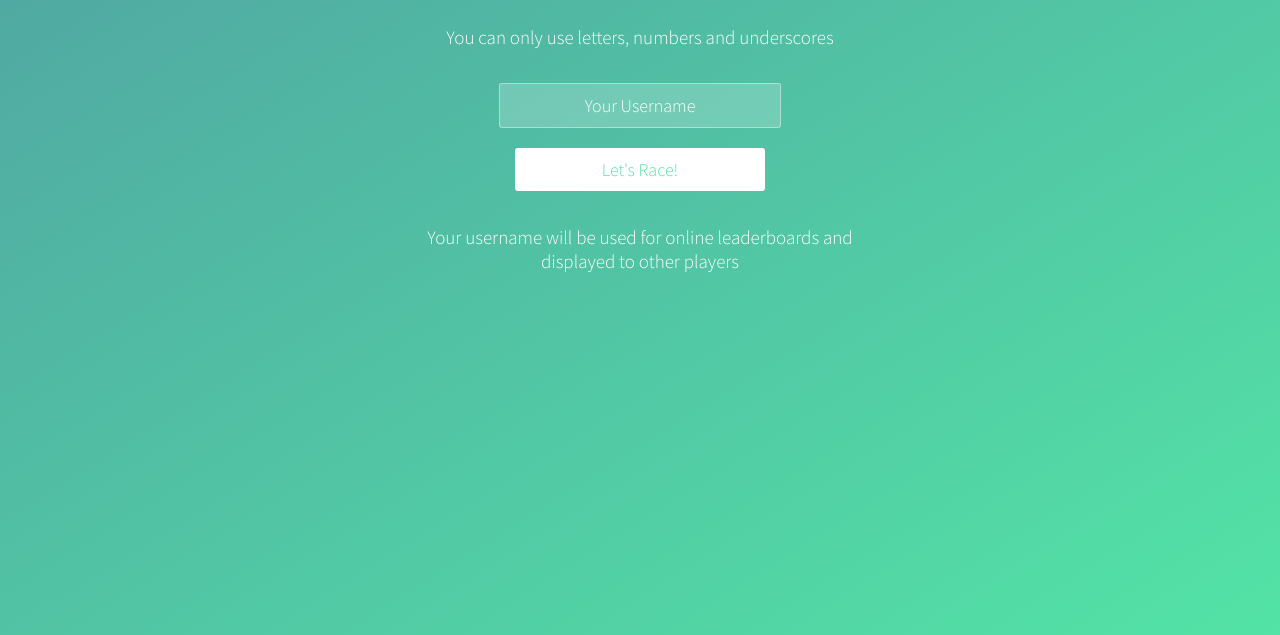
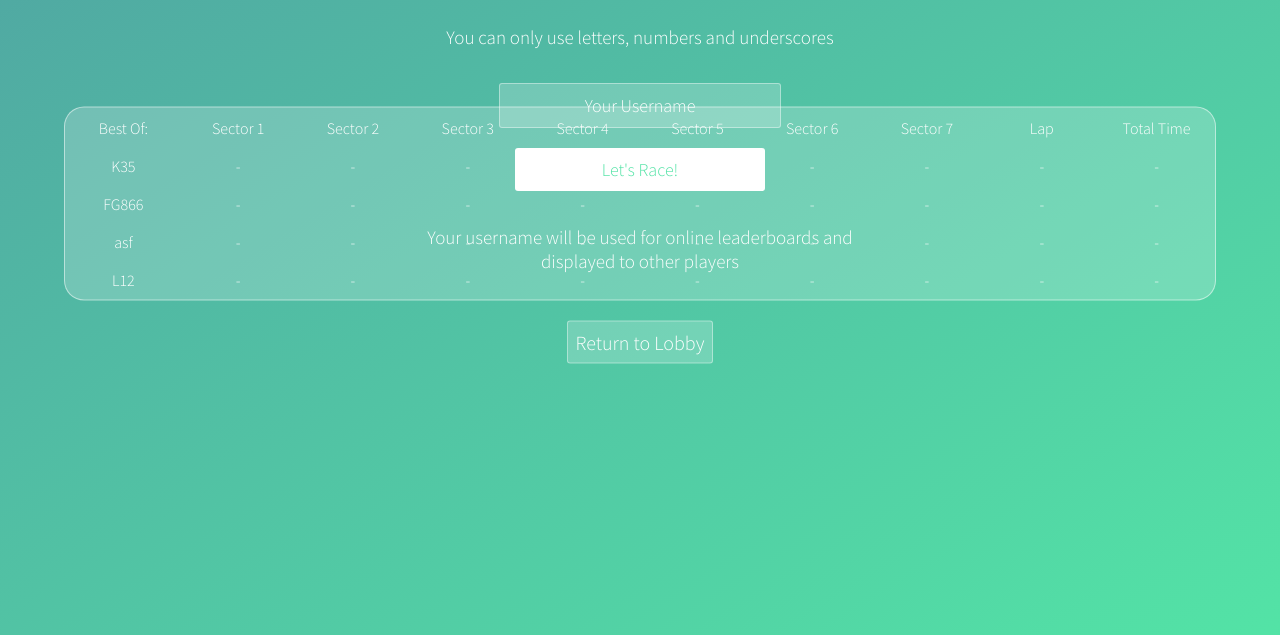
Before and after one commit to sakars/R1G-Websocket, a website: page static/game/index.html in a window 1280 px wide. Shown: the part 165-800 px from the top of the page. Drawn offline with nearby package versions, Linux system fonts and the light colour scheme.

Commit message:
added end screen stats showing

```diff
--- a/static/game/index.html
+++ b/static/game/index.html
@@ -82,6 +82,73 @@
       <p>Your username will be used for online leaderboards and displayed to other players</p>
     </div>
   </div>
+  <div class = "endScreenWrapper" id = "endScreen">
+    <div class = "endScreenContainer">
+        <table class="tg">
+          <tr>
+            <th>Best Of:</th>
+            <th>Sector 1</th>
+            <th>Sector 2</th>
+            <th>Sector 3</th>
+            <th>Sector 4</th>
+            <th>Sector 5</th>
+            <th>Sector 6</th>
+            <th>Sector 7</th>
+            <th>Lap</th>
+            <th>Total Time</th>
+          </tr>
+          <tr id = "player1EndStats">
+            <td>K35</td>
+            <td>-</td>
+            <td>-</td>
+            <td>-</td>
+            <td>-</td>
+            <td>-</td>
+            <td>-</td>
+            <td>-</td>
+            <td>-</td>
+            <td>-</td>
+          </tr>
+          <tr id = "player2EndStats">
+            <td>FG866</td>
+            <td>-</td>
+            <td>-</td>
+            <td>-</td>
+            <td>-</td>
+            <td>-</td>
+            <td>-</td>
+            <td>-</td>
+            <td>-</td>
+            <td>-</td>
+          </tr>
+          <tr id = "player3EndStats">
+            <td>asf</td>
+            <td>-</td>
+            <td>-</td>
+            <td>-</td>
+            <td>-</td>
+            <td>-</td>
+            <td>-</td>
+            <td>-</td>
+            <td>-</td>
+            <td>-</td>
+          </tr>
+          <tr id = "player4EndStats">
+            <td>L12</td>
+            <td>-</td>
+            <td>-</td>
+            <td>-</td>
+            <td>-</td>
+            <td>-</td>
+            <td>-</td>
+            <td>-</td>
+            <td>-</td>
+            <td>-</td>
+          </tr>
+        </table>
+        <button id = "returnToLobbyFromEnd" onclick = "endScreen.style.display = 'none';">Return to Lobby</button>
+    </div>
+</div>
   <div id = "gameStartNumber" class = ""></div>
   <script src="/socket.io/socket.io.js"></script>
   <script src="/js/SVGBuilder.js"></script>
--- a/static/game/sockets.js
+++ b/static/game/sockets.js
@@ -8,6 +8,7 @@ var deltas;
 var username;
 function getStartUser(){
     username = capitalizeFirstLetter(userN.value);
+    displayEndScreen();
     if(/^\w+$/.test(username)){
       loginScreen.style.display = "none";
       connectSocket();
@@ -140,6 +141,7 @@ function connectSocket() {
     }
     gameStandingsScreen1.style.display = "none";
     gameStandingsScreen2.style.display = "none";
+    displayEndScreen();
     queueBoard.style.display = "block";
     queueStart.innerHTML = "Queue in!";
     queueStart.style.backgroundColor = "rgba(255, 255, 255, 0.3)";
@@ -154,6 +156,24 @@ function connectSocket() {
       standingsListTimes.childNodes[index*2 + 1].innerHTML = pltimerray[index];
     };
   });
+}
+
+function displayEndScreen(){
+  endScreen.style.display = "block";
+  let playerray = ["grr", "l", "zz", "goe"];//all player usernames in order
+  let pltimerray = [
+    ["44", "56", "92", "19420","44", "56", "92", "7777", "9992"],
+    ["44", "56", "92", "19420","44", "56", "92", "7777", "9994"],
+    ["44", "56", "92", "19420","44", "56", "92", "7777", "9997"],
+    ["44", "56", "92", "19420","44", "56", "92", "7777", "9999"]
+  ];//2d array with all players' best times of: each of the 7 sectors + best lap time + total time
+  for(i = 0; i < playerray.length; i++){
+    let cPlayerRow = document.getElementById("player" + (i+1) + "EndStats");
+    cPlayerRow.childNodes[1].innerHTML = playerray[i];
+    for(o = 0; o < 9; o++){
+      cPlayerRow.childNodes[o*2 + 3].innerHTML = pltimerray[i][o];
+    }
+  }
 }
 
 function disconnectSocket() {
--- a/static/game/styles.css
+++ b/static/game/styles.css
@@ -44,7 +44,7 @@ svg {
   color: rgba(255, 255, 255, 1);
 }
 
-.roomContainer button:focus{
+button:focus{
   outline: none;
 }
 
@@ -108,9 +108,6 @@ body{
 .bottom{
   bottom: 0;
   height: 10%;
-}
-.vb:focus{
-  outline: none;
 }
 .largeButton{
   width: 17%;
@@ -179,9 +176,6 @@ h1{
 }
 #queueStart:hover{
   color: rgba(210, 255, 255, 1);
-}
-#queueStart:focus{
-  outline: none;
 }
 #queuePlayerAmount{
   position: relative;
@@ -387,3 +381,49 @@ p{
 #gameStartNumber.sha{
     font-size: 100px;
 }
+.endScreenWrapper{
+    position: absolute;
+    width: 100%;
+    height: 100%;
+}
+.endScreenContainer{
+    width: 90%;
+    position: absolute;
+    top: 50%; left: 50%;
+    transform: translate(-50%,-50%);
+    margin: 0 auto;
+    text-align: center;
+}
+.tg{
+    width: 100%;
+    border: 1px solid rgba(255, 255, 255, 0.5);
+    background-color: rgba(255, 255, 255, 0.2);
+    border-radius: 20px;
+}
+.bolderTabelCell{
+    background-color: rgba(255, 255, 255, 0.2);
+}
+th{
+    min-height: 90px;
+    min-width: 100px;
+  box-sizing: border-box;
+    padding: 8px 0;
+}
+td{
+    min-width: 80px;
+  box-sizing: border-box;
+    text-align: center;
+    padding: 8px 0;
+}
+#returnToLobbyFromEnd{
+	border: 1px solid rgba(255, 255, 255, 0.4);
+	background-color: rgba(255, 255, 255, 0.2);
+	font-size: 20px;
+	margin: 20px 0 0 0;
+    padding: 8px;
+    border-radius: 3px;
+  transition-duration: 0.25s;
+}
+#returnToLobbyFromEnd:hover{
+	background-color: rgba(255, 255, 255, 0.4);
+}
```
